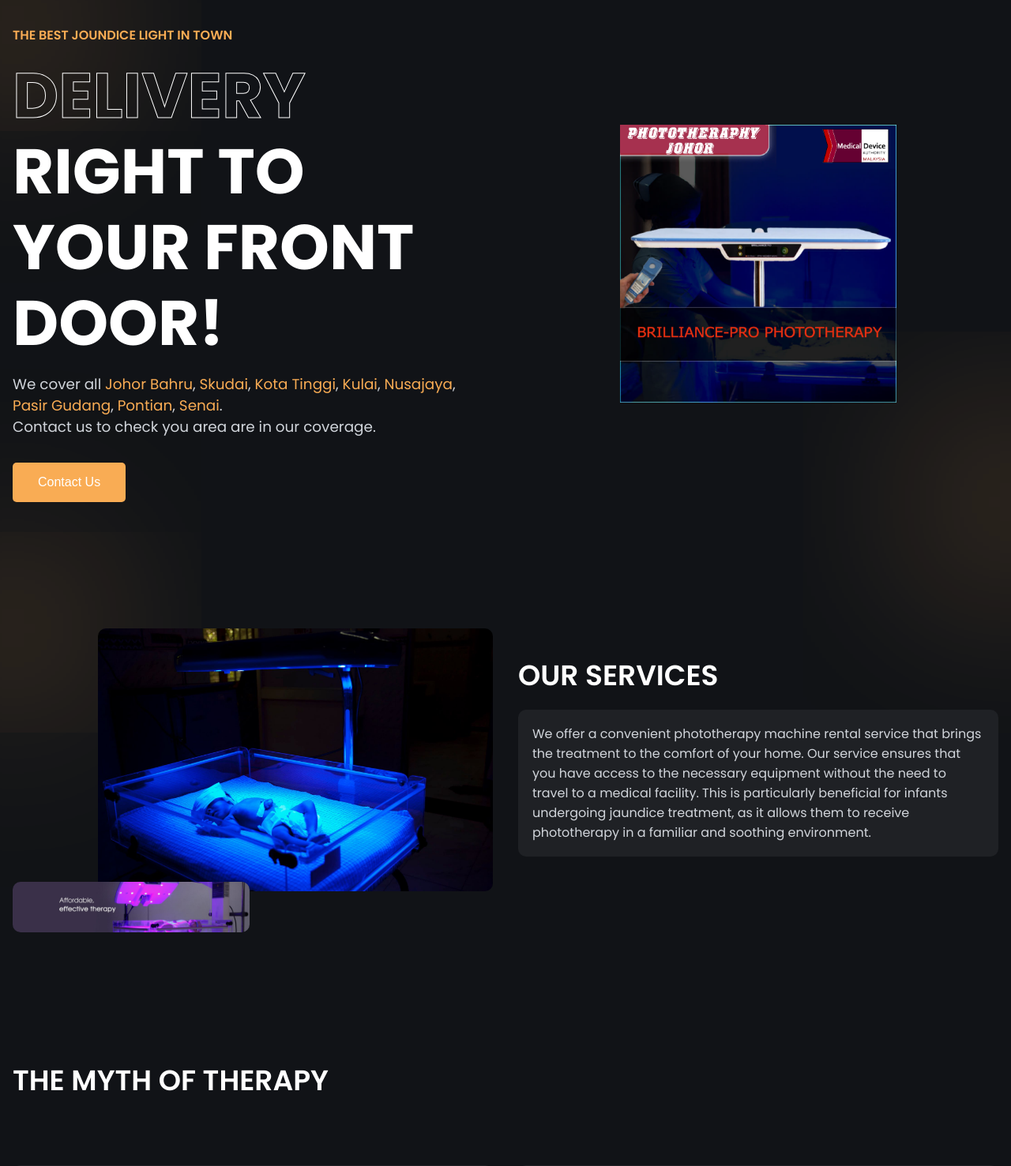
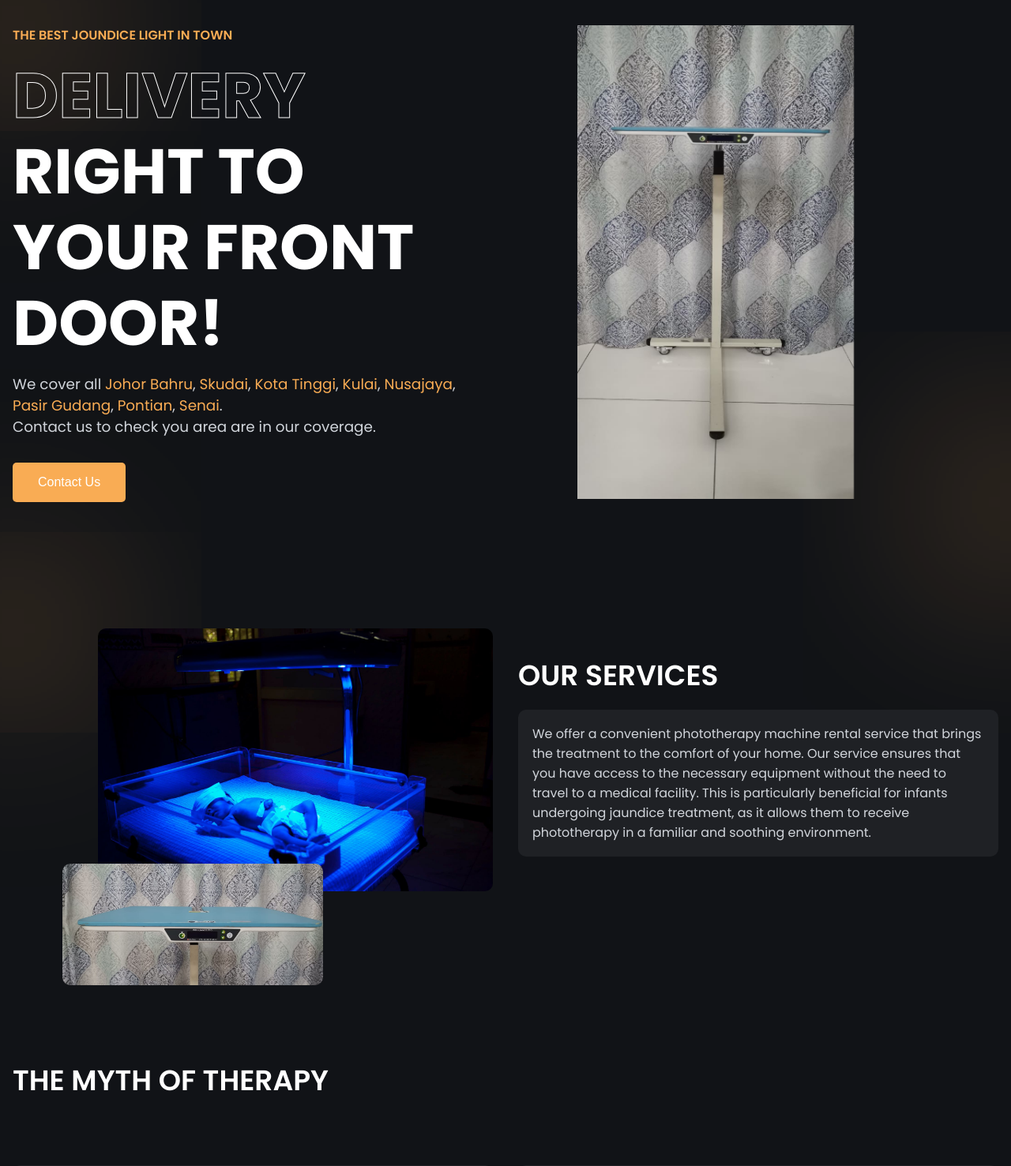
Before and after one commit to amirkhusaini/sinarbiruservice, a Laravel app: page / in a window 1280 px wide. Shown: the part 89-1566 px from the top of the page at 79% size. Run offline with Laravel 10, Linux system fonts and the light colour scheme; some libraries are stand-ins or nearby versions.

Commit message:
latest update on image adjustment 030324

```diff
--- a/public/css/style.css
+++ b/public/css/style.css
@@ -54,8 +54,14 @@
    background-color: var(--secondary-color-dark);
 }
 
+
 a {
    text-decoration: none;
+}
+
+a:hover{
+   text-decoration: none;
+   color: var(--secondary-color-dark);
 }
 
 .bg_blur {
@@ -176,6 +182,8 @@ nav {
 
 .header_image {
    position: relative;
+   max-width: 500px;
+   height: 100%;
 }
 
 .header_image::before {
@@ -194,6 +202,7 @@ nav {
 
 .header_image img {
    max-width: 350px;
+   max-height: 600px;
    margin: auto;
 }
 
@@ -297,9 +306,9 @@ nav {
 
 .class_image .class_img-2 {
    position: absolute;
-   left: 0;
-   bottom: 0;
-   max-width: 300px;
+   left: 63px;
+   bottom: -67px;
+   max-width: 330px;
    border-radius: 10px;
 }
 
@@ -626,9 +635,9 @@ nav {
 
    .class_image .class_img-2 {
       position: absolute;
-      left: 40px;
-      bottom: 240px;
-      max-width: 430px;
+      left: 10px;
+      bottom: 285px;
+      max-width: 330px;
       border-radius: 10px;
    }
 
@@ -659,6 +668,12 @@ nav {
       min-height: 300px;
    }
 
+   .header_image{
+      max-width: 400px;
+      margin: -0.5rem;
+      position: relative;
+   }
+
    .explore_header {
       flex-direction: column;
    }
@@ -684,7 +699,7 @@ nav {
    .class_image .class_img-1 {
       position: absolute;
       right: 0;
-      top: 0;
+      top: -72px;
       max-width: 530px;
       border-radius: 10px;
    }
@@ -692,8 +707,8 @@ nav {
    .class_image .class_img-2 {
       position: absolute;
       left: 0;
-      bottom: 270px;
-      max-width: 330px;
+      bottom: 50px;
+      max-width: 280px;
       border-radius: 10px;
    }
 
--- /dev/null
+++ b/public/js/carousel.js
@@ -0,0 +1,15 @@
+$(document).ready(function () {
+   $(".slick").slick({
+      dots: false,
+      infinite: true,
+      autoplaySpeed: 5000,
+      slidesToShow: 1,
+      adaptiveHeight: false,
+      autoplay:true,
+      arrows:false,
+      mobileFirst: true,
+      responsive: true,
+      cssEase: 'linear',
+      fade:true
+   });
+});
--- a/resources/views/home/body.blade.php
+++ b/resources/views/home/body.blade.php
@@ -2,7 +2,7 @@
    <div class="class_image">
       <span class="bg_blur"></span>
       <img src="{{ asset('image/therapy3.jpg') }}" alt="image" class="class_img-1">
-      <img src="{{ asset('image/therapy2.jpg') }}" alt="image" class="class_img-2">
+      <img src="{{ asset('image/product1.jpeg') }}" alt="image" class="class_img-2">
    </div>
    <div class="class_content">
       <h2 class="section_header">OUR SERVICES</h2>
@@ -67,14 +67,14 @@
    <div class="join_image">
       <img src="{{ asset('image/therapy2.jpg') }}" alt="Image">
       <div class="join_grid">
-         <a href="#v" class="join_card">
+         <a href="{{ asset('pdf/mda.pdf') }}" target="_blank" class="join_card">
                <span><i class="ri-survey-line"></i></span>
                <div class="join_card_content">
                   <h4>KKM Certificate</h4>
                   <p>Our Product Are KKM Certified.</p>
                </div>
          </a>
-         <a href="#a" class="join_card">
+         <a href="https://maps.app.goo.gl/PF29qTemAAtMZzAw9" target="_blank" class="join_card">
             <span><i class="ri-global-fill"></i></span>
             <div class="join_card_content">
                <h4>Huge Johor Coverage</h4>
--- a/resources/views/home/topbar.blade.php
+++ b/resources/views/home/topbar.blade.php
@@ -35,7 +35,40 @@
             <button class="btn">Contact Us</button>
         </div>
         <div class="header_image">
-            <img src="{{ asset('image/therapy4.jpg') }}" alt="Header">
+            <div class="slick">
+                <div>
+                    <img src="{{ asset('image/product2.jpeg') }}" alt="Header">
+                </div>
+                <div>
+                    <img src="{{ asset('image/product3.PNG') }}" alt="Header">
+                </div>
+                <div>
+                    <img src="{{ asset('image/product4.PNG') }}" alt="Header">
+                </div>
+            </div>
+            {{-- <div id="carouselExampleIndicators" class="carousel slide" data-ride="carousel">
+                <ol class="carousel-indicators">
+                    <li data-target="#carouselExampleIndicators" data-slide-to="0" class="active">0</li>
+                    <li data-target="#carouselExampleIndicators" data-slide-to="1"></li>
+                    <li data-target="#carouselExampleIndicators" data-slide-to="2"></li>
+                </ol>
+                <div class="carousel-inner">
+                    <div class="carousel-item active">
+                        <img src="{{ asset('image/product2.jpeg') }}" alt="Header">
+                    </div>
+                    <div class="carousel-item">
+                        <img src="{{ asset('image/product2.jpeg') }}" alt="Header">
+                    </div>
+                </div>
+                <a class="carousel-control-prev" href="#carouselExampleIndicators" role="button" data-slide="prev">
+                    <span class="carousel-control-prev-icon" aria-hidden="true"></span>
+                    <span class="sr-only">Previous</span>
+                </a>
+                <a class="carousel-control-next" href="#carouselExampleIndicators" role="button" data-slide="next">
+                    <span class="carousel-control-next-icon" aria-hidden="true"></span>
+                    <span class="sr-only">Next</span>
+                </a>
+            </div> --}}
         </div>
     </header>
     {{-- content --}}
--- a/resources/views/layouts/home.blade.php
+++ b/resources/views/layouts/home.blade.php
@@ -3,16 +3,28 @@
 
 <head>
     <meta charset="UTF-8">
-    <meta name="viewport" content="width=device-width, initial-scale=1.0">
+    <meta name="viewport" content="width=device-width, initial-scale=1.0, shrink-to-fit=no">
     <meta http-equiv="X-UA-Compatible" content="ie=edge">
     <meta name="csrf-token" content="{{ csrf_token() }}">
     <title>@yield('title', 'Sinar Biru Services')</title>
+
     <link href="https://cdn.jsdelivr.net/npm/remixicon@4.1.0/fonts/remixicon.css" rel="stylesheet" />
+    <link rel="stylesheet" type="text/css"
+        href="https://cdnjs.cloudflare.com/ajax/libs/slick-carousel/1.9.0/slick.css" />
+    <link rel="stylesheet" type="text/css"
+        href="https://cdnjs.cloudflare.com/ajax/libs/slick-carousel/1.9.0/slick-theme.css" />
     <link rel="stylesheet" href="{{ asset('css/style.css') }}">
 </head>
 
 <body>
     @yield('content')
 </body>
+<!-- Calling jQuery -->
+<script type="text/javascript" src="//code.jquery.com/jquery-1.11.0.min.js"></script>
+<script type="text/javascript" src="//code.jquery.com/jquery-migrate-1.2.1.min.js"></script>
+
+<!-- Calling Slick Library -->
+<script src="https://cdn.jsdelivr.net/npm/slick-carousel@1.8.1/slick/slick.min.js"></script>
+<script src="{{ asset('js/carousel.js') }}"></script>
 
 </html>
```
Also changed, not shown: public/image/product1.jpeg (added), public/image/product2.jpeg (added), public/image/product3.PNG (added), public/image/product4.PNG (added), 2 other files. Lines whose indentation alone changed are shown as unchanged.
